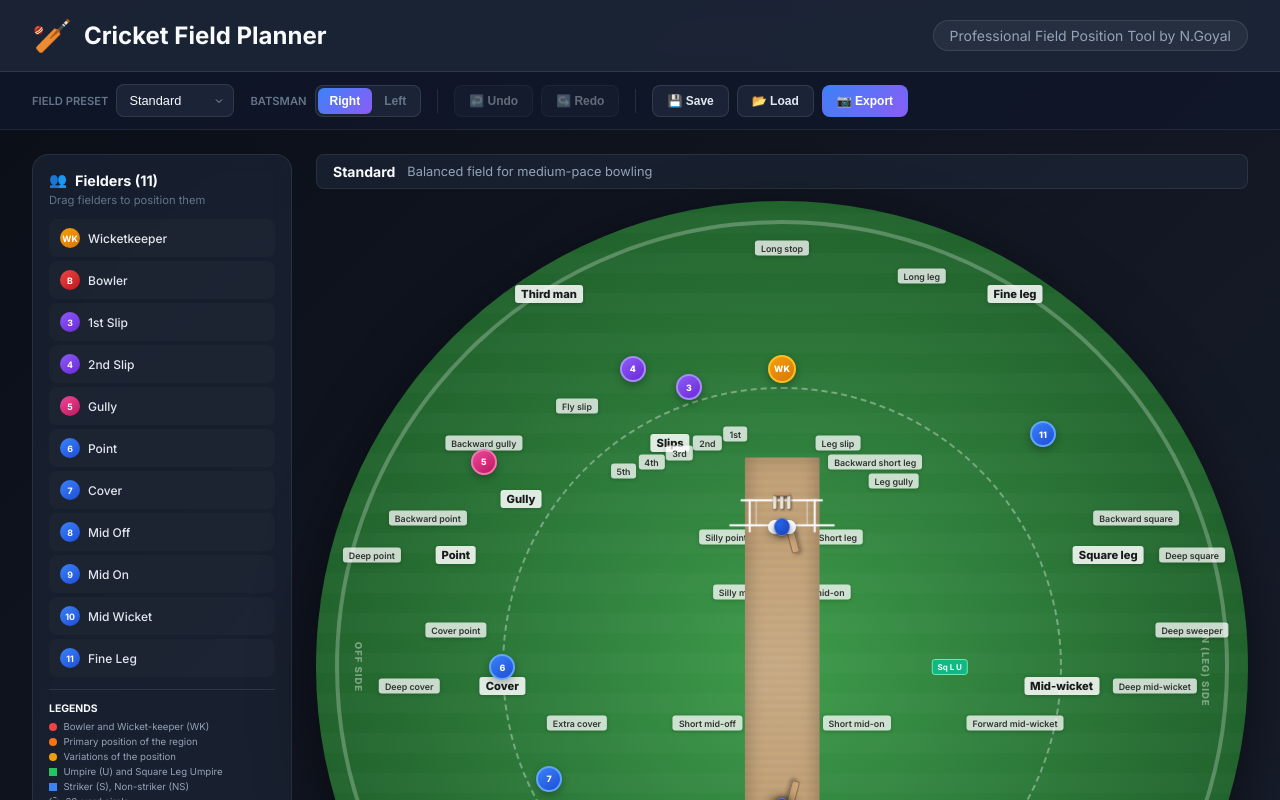
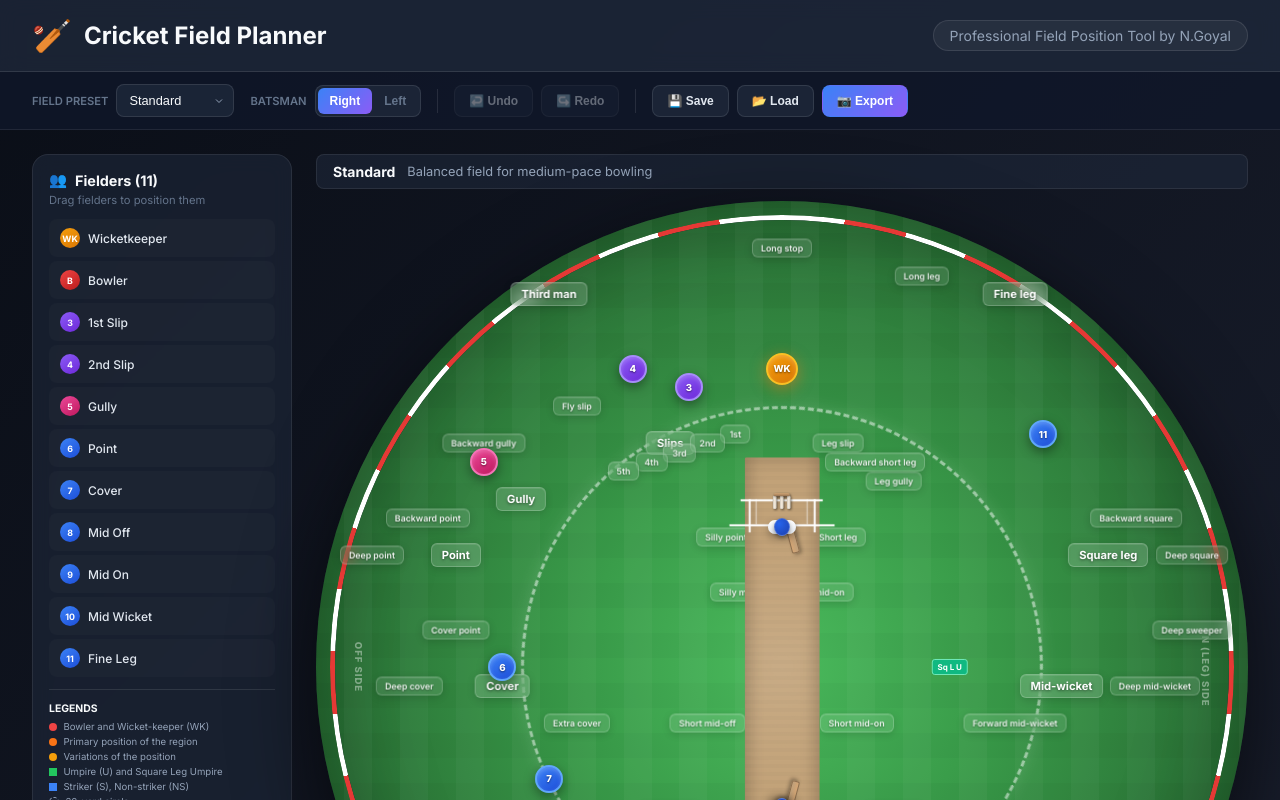
Before and after one commit to navendugoyal19/Cricket-field-position, a React (Vite) app: page / in a window 1280 px wide. Shown: the top 800 px of the page. Built offline with nearby package versions, Linux system fonts and the light colour scheme.

Commit message:
Enhance: Grass stripes, boundary rope, glow markers, glassmorphism labels

```diff
--- a/src/App.css
+++ b/src/App.css
@@ -403,7 +403,7 @@
 }
 
 /* ============================================
-   CRICKET FIELD
+   CRICKET FIELD - ENHANCED
    ============================================ */
 .cricket-field {
     position: relative;
@@ -411,40 +411,73 @@
     aspect-ratio: 1;
     border-radius: 50%;
     cursor: crosshair;
-    box-shadow: 0 20px 60px rgba(0, 0, 0, 0.5);
+    box-shadow:
+        0 25px 80px rgba(0, 0, 0, 0.6),
+        inset 0 0 100px rgba(0, 0, 0, 0.3);
 
-    /* Grass background */
+    /* Premium grass gradient */
     background: radial-gradient(ellipse at 50% 50%,
-            #3d9b4a 0%, #2d7a3a 40%, #1e5c28 80%, #154a1f 100%);
+            #4aba5c 0%, #3a9d4a 30%, #2d7a3a 60%, #1e5c28 85%, #154a1f 100%);
 }
 
-/* Grass texture */
+/* Grass stripes - Mowing pattern */
 .grass-texture {
     position: absolute;
     inset: 0;
-    background: repeating-linear-gradient(0deg,
-            transparent 0px, transparent 20px,
-            rgba(255, 255, 255, 0.02) 20px, rgba(255, 255, 255, 0.02) 40px);
+    background:
+        /* Horizontal stripes */
+        repeating-linear-gradient(90deg,
+            transparent 0px,
+            transparent 3%,
+            rgba(255, 255, 255, 0.03) 3%,
+            rgba(255, 255, 255, 0.03) 6%),
+        /* Vertical accent stripes */
+        repeating-linear-gradient(0deg,
+            transparent 0px,
+            transparent 25px,
+            rgba(0, 0, 0, 0.02) 25px,
+            rgba(0, 0, 0, 0.02) 50px);
     pointer-events: none;
     border-radius: 50%;
 }
 
-/* Boundary rope */
+/* Boundary rope - White with red segments */
 .boundary-rope {
     position: absolute;
-    inset: 2%;
-    border: 4px solid rgba(255, 255, 255, 0.25);
+    inset: 1.5%;
+    border: 5px solid transparent;
     border-radius: 50%;
     pointer-events: none;
+    background:
+        linear-gradient(#1a1f2e, #1a1f2e) padding-box,
+        repeating-conic-gradient(from 0deg,
+            #ffffff 0deg 8deg,
+            #e53935 8deg 16deg) border-box;
+    mask: linear-gradient(#fff 0 0) padding-box, linear-gradient(#fff 0 0);
+    -webkit-mask: linear-gradient(#fff 0 0) padding-box, linear-gradient(#fff 0 0);
+    mask-composite: exclude;
+    -webkit-mask-composite: xor;
 }
 
-/* 30-yard circle */
+/* 30-yard circle - Animated dashes */
 .thirty-yard-circle {
     position: absolute;
-    inset: 20%;
-    border: 2px dashed rgba(255, 255, 255, 0.35);
+    inset: 22%;
+    border: 3px dashed rgba(255, 255, 255, 0.5);
     border-radius: 50%;
     pointer-events: none;
+    animation: rotateCircle 60s linear infinite;
+    box-shadow: 0 0 15px rgba(255, 255, 255, 0.1);
+}
+
+@keyframes rotateCircle {
+    from {
+        transform: rotate(0deg);
+    }
+
+    to {
+        transform: rotate(360deg);
+    }
 }
 
 /* ============================================
@@ -769,7 +802,7 @@
 }
 
 /* ============================================
-   POSITION LABELS
+   POSITION LABELS - GLASSMORPHISM
    ============================================ */
 .position-labels {
     position: absolute;
@@ -785,23 +818,37 @@
     white-space: nowrap;
     text-align: center;
     pointer-events: none;
-    background: rgba(255, 255, 255, 0.85);
-    padding: 2px 6px;
-    border-radius: 3px;
-    box-shadow: 0 1px 4px rgba(0, 0, 0, 0.2);
+    background: rgba(255, 255, 255, 0.15);
+    backdrop-filter: blur(8px);
+    -webkit-backdrop-filter: blur(8px);
+    padding: 3px 8px;
+    border-radius: 6px;
+    border: 1px solid rgba(255, 255, 255, 0.2);
+    box-shadow:
+        0 2px 8px rgba(0, 0, 0, 0.15),
+        inset 0 1px 0 rgba(255, 255, 255, 0.1);
+    transition: all 0.2s ease;
+}
+
+.position-label:hover {
+    background: rgba(255, 255, 255, 0.25);
+    transform: translate(-50%, -50%) scale(1.05);
 }
 
 .position-label.large {
     font-size: 0.7rem;
-    font-weight: 800;
-    color: #1a1a1a;
+    font-weight: 700;
+    color: #ffffff;
+    text-shadow: 0 1px 3px rgba(0, 0, 0, 0.5);
+    padding: 4px 10px;
 }
 
 .position-label.small {
     font-size: 0.55rem;
     font-weight: 600;
-    color: #333;
-    background: rgba(255, 255, 255, 0.75);
+    color: rgba(255, 255, 255, 0.9);
+    text-shadow: 0 1px 2px rgba(0, 0, 0, 0.4);
+    background: rgba(255, 255, 255, 0.1);
 }
 
 /* ============================================
@@ -821,35 +868,61 @@
 
 .fielder-marker.dragging {
     z-index: 50;
-    transform: translate(-50%, -50%) scale(1.15);
+    transform: translate(-50%, -50%) scale(1.2);
 }
 
 .fielder-marker.selected .fielder-dot {
-    box-shadow: 0 0 0 3px #3b82f6, 0 0 15px rgba(59, 130, 246, 0.5);
+    box-shadow:
+        0 0 0 3px #3b82f6,
+        0 0 20px rgba(59, 130, 246, 0.6),
+        0 0 40px rgba(59, 130, 246, 0.3);
+    animation: pulseGlow 1.5s ease-in-out infinite;
+}
+
+@keyframes pulseGlow {
+
+    0%,
+    100% {
+        box-shadow: 0 0 0 3px #3b82f6, 0 0 20px rgba(59, 130, 246, 0.6);
+    }
+
+    50% {
+        box-shadow: 0 0 0 4px #60a5fa, 0 0 30px rgba(59, 130, 246, 0.8);
+    }
 }
 
 .fielder-marker .fielder-dot {
-    width: 26px;
-    height: 26px;
+    width: 28px;
+    height: 28px;
     border-radius: 50%;
     border: 2px solid;
     display: flex;
     align-items: center;
     justify-content: center;
-    font-size: 0.55rem;
+    font-size: 0.6rem;
     font-weight: 800;
     color: white;
-    box-shadow: 0 3px 8px rgba(0, 0, 0, 0.3);
-    transition: all 0.15s;
+    box-shadow:
+        0 4px 12px rgba(0, 0, 0, 0.4),
+        inset 0 2px 4px rgba(255, 255, 255, 0.2);
+    transition: all 0.2s ease;
+    text-shadow: 0 1px 2px rgba(0, 0, 0, 0.5);
 }
 
 .fielder-marker:hover .fielder-dot {
-    transform: scale(1.1);
+    transform: scale(1.15);
+    box-shadow:
+        0 6px 20px rgba(0, 0, 0, 0.5),
+        0 0 15px rgba(255, 255, 255, 0.2),
+        inset 0 2px 4px rgba(255, 255, 255, 0.3);
 }
 
 .fielder-marker.keeper .fielder-dot {
-    width: 28px;
-    height: 28px;
+    width: 32px;
+    height: 32px;
+    box-shadow:
+        0 4px 15px rgba(249, 115, 22, 0.5),
+        inset 0 2px 4px rgba(255, 255, 255, 0.2);
 }
 
 .bowler-label {
```
